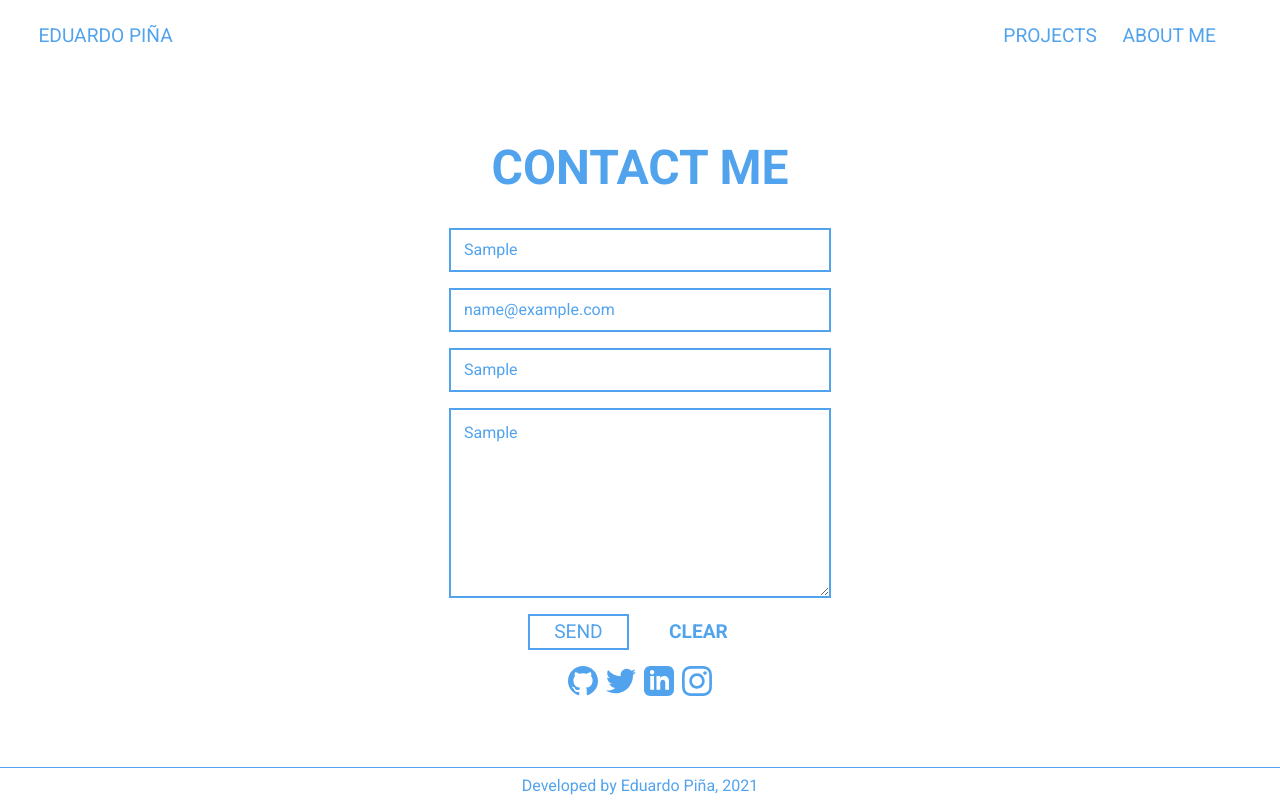
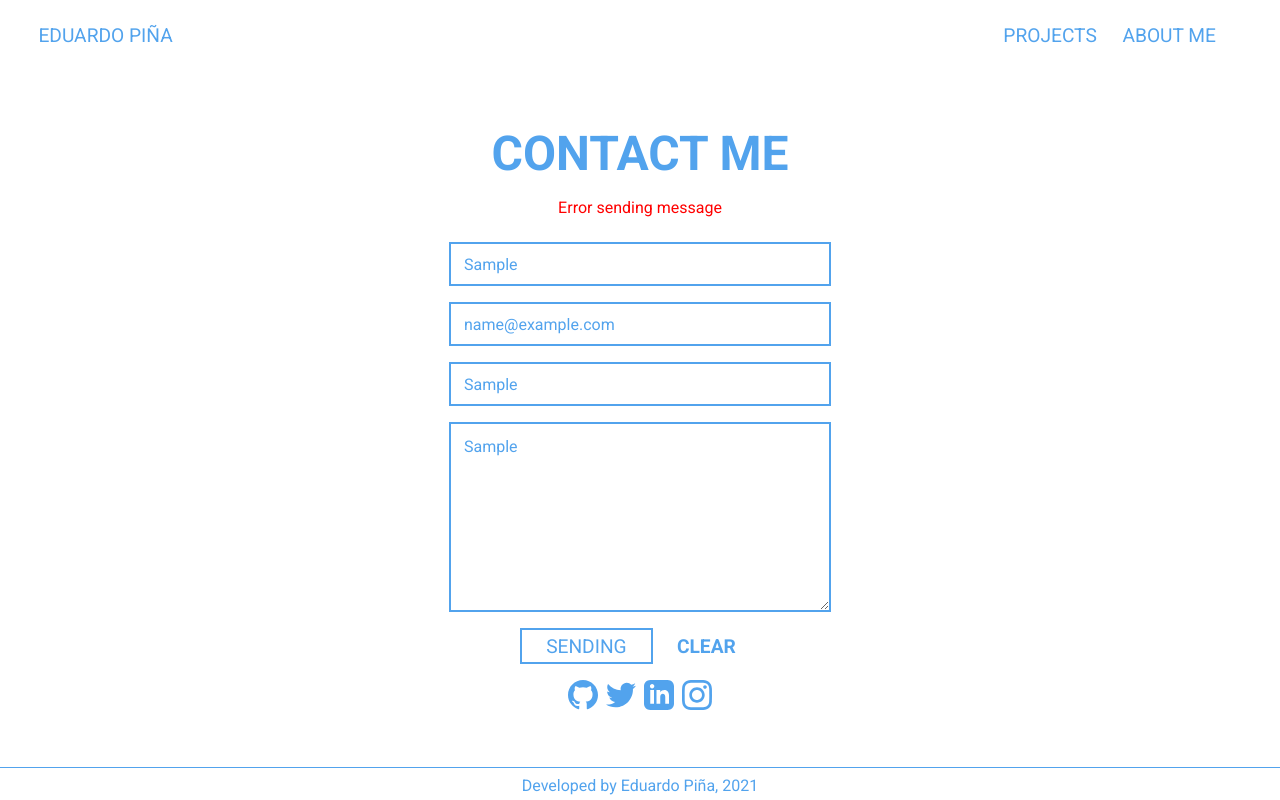
Before and after one commit to Edjopima/portfolio-next, a Next.js app: page /contact in a window 1280 px wide. Both pictures are taken after typing "Sample", "name@example.com", "Sample", "Sample" into the empty fields and a click on the button "SEND". Built offline with nearby package versions, Linux system fonts and the light colour scheme; no server answers.

Commit message:
:art: improve contact section

```diff
--- a/components/Button/Button.module.css
+++ b/components/Button/Button.module.css
@@ -11,6 +11,13 @@
 }
 .primary:hover {
   transform: scale(1.1);
+}
+
+.primary:disabled {
+  transition: none;
+}
+.primary:hover:disabled {
+  transform: none;
 }
 
 .secondary{
@@ -37,6 +44,10 @@
   background-color: #52A3ED;
   color: #fff;
 }
+.blue:hover:disabled {
+  background-color: #fff;
+  color: #52A3ED;
+}
 .white {
   color: #fff;
   border-color: #fff;
--- a/components/Button/Button.tsx
+++ b/components/Button/Button.tsx
@@ -6,11 +6,12 @@ interface Props {
   children: JSX.Element | string;
   color: string;
   type: string;
+  disabled?: boolean;
 }
 
-const Button: FC<Props> = ({onClick, children, color, type}) => {
+const Button: FC<Props> = ({onClick, children, color, type, disabled}) => {
   return (
-    <button onClick={onClick} className={`${styles[type]} ${styles[color]}`}>
+    <button onClick={onClick} className={`${styles[type]} ${styles[color]}`} disabled={disabled}>
       {children}
     </button>
   );
--- a/pages/contact/Contact.module.css
+++ b/pages/contact/Contact.module.css
@@ -10,7 +10,7 @@
   font-size: 3rem;
   font-weight: bold;
   color: #52A3ED ;
-  margin-bottom: 2rem;
+  margin-bottom: 1rem;
   text-transform: uppercase;
 }
 
@@ -71,6 +71,13 @@
   transform: scale(1.1);
 }
 
+.error {
+  color: red;
+  font-size: 1rem;
+  margin-bottom: 2%;
+  margin-top: 0;
+}
+
 @media screen and (max-width: 500px) {
   .contactMe input {
     height: 3vh;
--- a/pages/contact/index.tsx
+++ b/pages/contact/index.tsx
@@ -17,14 +17,47 @@ const Contact = () => {
   const [name, setName] = useState('');
   const [subject,setSubject] = useState('');
 
+  const [buttonDisabled, setButtonDisabled] = useState(false);
+  const [messageStatus, setMessageStatus] = useState('SEND');
+  const [error, setError] = useState('');
+
+  function validateEmail(email:string) {
+    const re:RegExp = /^(([^<>()[\]\\.,;:\s@"]+(\.[^<>()[\]\\.,;:\s@"]+)*)|(".+"))@((\[[0-9]{1,3}\.[0-9]{1,3}\.[0-9]{1,3}\.[0-9]{1,3}\])|(([a-zA-Z\-0-9]+\.)+[a-zA-Z]{2,}))$/;
+    return re.test(String(email).toLowerCase());
+  }
+
   const sendMessage = () => {
-    console.log(email, message, name, subject);
+    if ( !email || !message || !name || !subject ) {
+      setError('Please fill in all fields');
+    } else if (!validateEmail(email)) {
+      setError('Please enter a valid email');
+    }
+    else {
+      setButtonDisabled(true);
+      setMessageStatus('SENDING');
+      fetch('https://portfolio-server-nodemailer.herokuapp.com/sendMail', {
+        method: 'POST',
+        headers: {'Content-Type': 'application/json'},
+        body: JSON.stringify({
+            name,
+            email,
+            subject,
+            message
+        })
+        })
+        .then(response => response.json())
+        .then(data=>setMessageStatus('SENT'))
+        .catch(error => setError('Error sending message'));
+    }
   }
   const clearInputs = () => {
     setEmail('');
     setMessage('');
     setName('');
     setSubject('');
+    setMessageStatus('SEND');
+    setButtonDisabled(false);
+    setError('');
   }
 
   return (
@@ -40,6 +73,7 @@ const Contact = () => {
         animate={{ opacity: 1,transition: { duration: 0.6 }}}
       >
         <h1>Contact Me</h1>
+        {error && <p className={styles.error}>{error}</p>}
         <input type="text" placeholder='NAME' value={name} onChange={(e)=>setName(e.target.value)}/>
         <input type="text" placeholder='EMAIL' value={email} onChange={(e)=>setEmail(e.target.value)}/>
         <input type="text" placeholder='SUBJECT' value={subject} onChange={(e)=>setSubject(e.target.value)}/>
@@ -49,8 +83,9 @@ const Contact = () => {
             type='primary'
             color='blue'
             onClick={sendMessage}
+            disabled={buttonDisabled}
           >
-            Send
+            {messageStatus}
           </Button>
           <Button
             type='secondary'
```
